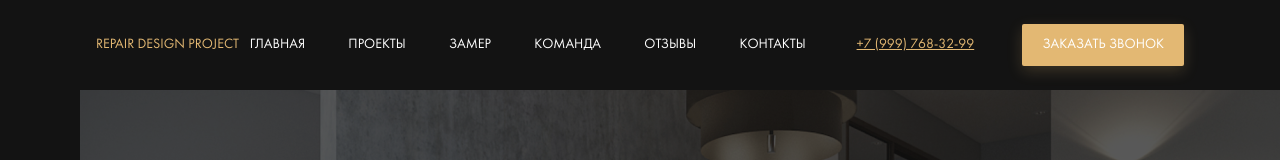
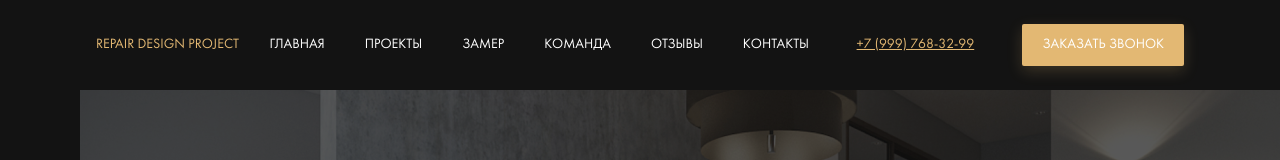
Before and after one commit to NeyzerBit/lesson_13, a website: page src/index.html in a window 1280 px wide. Shown: the top 160 px of the page. Drawn offline with Linux system fonts and the light colour scheme; files whose address does not match are found by name.

Commit message:
feat:fixed header menu .nav

```diff
--- a/src/sass/_grid.sass
+++ b/src/sass/_grid.sass
@@ -1,4 +1,4 @@
 .container
   width: 85%
-  max-width: 1200px
+  max-width: 1300px
   margin: auto
--- a/src/sass/templates/_header.sass
+++ b/src/sass/templates/_header.sass
@@ -14,6 +14,8 @@
   color: $primary
   text-transform: uppercase
 .nav
+  display: flex
+  margin-left: 23px
   &__item
     color: $light
     text-decoration: none
```
Also changed, not shown: src/css/style.css, 1 other file.
